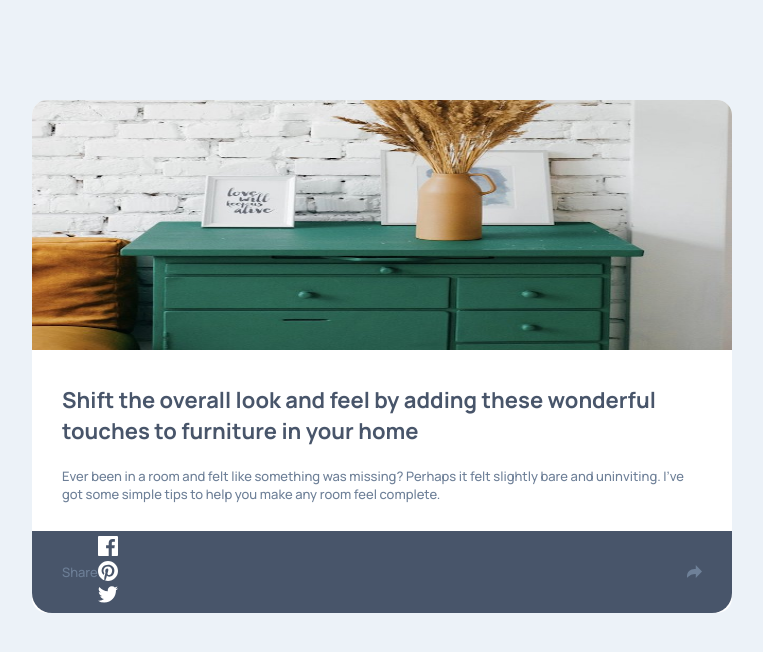
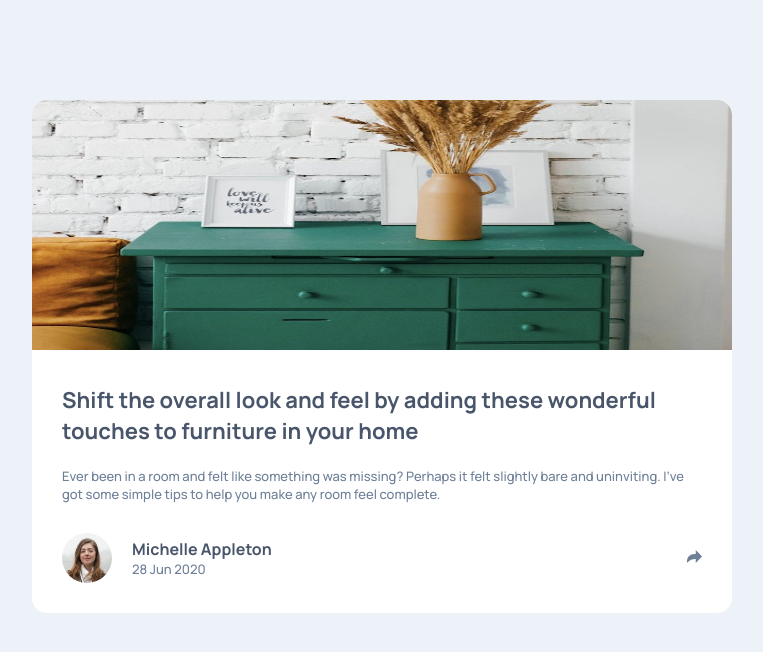
Before and after one commit to PedroHSN/article-preview-component-master, a plain HTML site: page index.html in a window 1280 px wide. Shown: the whole page, without its empty margins (258-1021 px from the left). Drawn offline with Linux system fonts and the light colour scheme; a script that the page names is missing.

Commit message:
transição do compartilhar

```diff
--- a/style.css
+++ b/style.css
@@ -53,16 +53,23 @@ p {
 }
 
 .container .avatar .open-share{
-   /* display: none; */
-   display: flex;
-   align-items: center;
-   justify-content: space-between;
+    display: flex;
+    align-items: center;
+    justify-content: space-between;
     background-color: var(--very-dark-Grayish-blue);
     position: absolute;
     width: calc(100% + 60px);
+    height: 0px;
+    overflow: hidden;
     left: -30px;
     bottom: -30px;
     border-radius: 0 0 20px 20px;
+    transition: all 0.4s ease-in-out;
+}
+
+.container .avatar .open-share.clicked {
+    height: 80px;
+    overflow: auto;
 }
 
 .container .avatar .open-share div{
@@ -74,8 +81,23 @@ p {
     display: flex;
     align-items: center;
     justify-content: center;
+    text-transform: uppercase;
+    color: var(--grayish-blue);
 
 }
+
+.container .avatar .open-share > div:first-child ul {
+    display: flex;
+    align-items: center;
+    justify-content: center;
+
+}
+
+.container .avatar .open-share > div:first-child ul li {
+    margin: 0 10px;
+}
+
+
 
 .container .description p {
     color: var(--desaturated-dark-blue);
```
